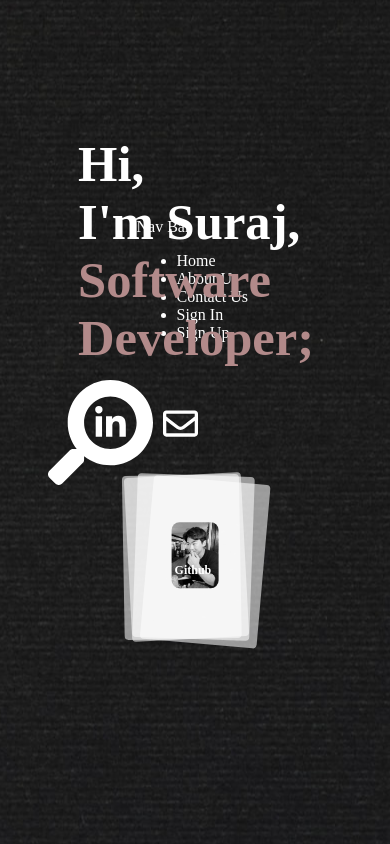
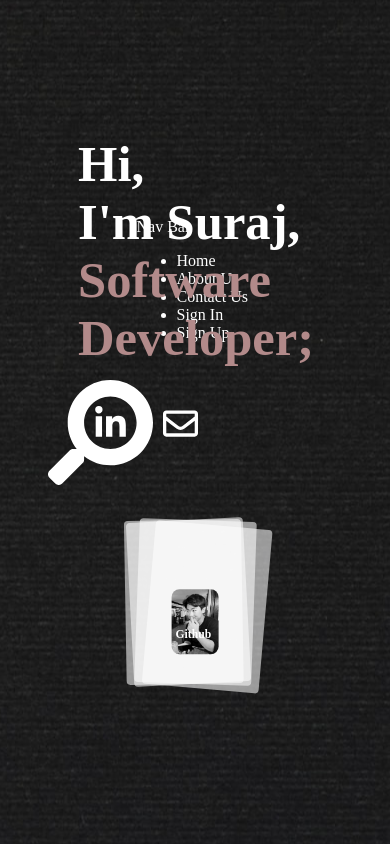
Before and after one commit to SurPun/Suraj-Portfolio, a Next.js app: page / in a window 390 px wide. Shown: the top 844 px of the page. Built offline with nearby package versions, Linux system fonts and the light colour scheme.

Commit message:
Added responsive cards and text

```diff
--- a/styles/Main.scss
+++ b/styles/Main.scss
@@ -151,31 +151,31 @@ body {
   cursor: pointer;
   color: black;
   text-decoration: none;
-  font-size: 30px;
+  font-size: 3vmin;
 }
 
 #iCard {
   cursor: pointer;
-  font-size: 28px;
+  font-size: 3vmin;
   color: white;
   text-decoration: none;
   font-weight: bold;
   text-align: center;
   position: absolute;
   bottom: 25px;
-  left: 10px;
+  left: 1.25vmin;
 }
 
 #wordle {
   cursor: pointer;
+  font-size: 3vmin;
   color: white;
   text-decoration: none;
-  font-size: 30px;
 }
 
 #TSC {
   cursor: pointer;
-  font-size: 24px;
+  font-size: 3vmin;
   color: white;
   text-decoration: none;
   font-weight: bold;
@@ -263,7 +263,9 @@ body {
   background-color: $primary-color;
 }
 
-// Mobile View
+// Hamburger / NavBar -----------------------------
+
+// Mobile View ------------------------------------
 @media screen and (max-width: 600px) {
   .socials {
     padding-top: 20px;
@@ -273,33 +275,47 @@ body {
     margin-bottom: 20px;
   }
 
-  #iCard {
-    font-size: 12px;
-    bottom: 10px;
-    left: 3px;
-  }
-
   #wordle,
   #TSC,
   #TSC span,
-  #TBA {
-    font-size: 12px;
+  #TBA,
+  #iCard {
+    font-size: 3vmin;
+    left: 1vmin;
   }
 
   .big-card {
-    left: 135px;
-    top: 250px;
+    left: 35%;
+    top: 35%;
   }
 
   .little-card {
-    top: 330px;
+    top: 52.5%;
   }
 
   .footer-container {
-    margin-top: 275px;
+    margin-top: 305px;
   }
 
   .footer-text {
     width: 100%;
   }
 }
+
+@media screen and (max-width: 400px) {
+  .little-card {
+    top: 47vh;
+  }
+
+  #wordle,
+  #TSC,
+  #TSC span,
+  #TBA,
+  #iCard {
+    top: 10vmin;
+  }
+
+  .footer-container {
+    margin-top: 275px;
+  }
+}
```
